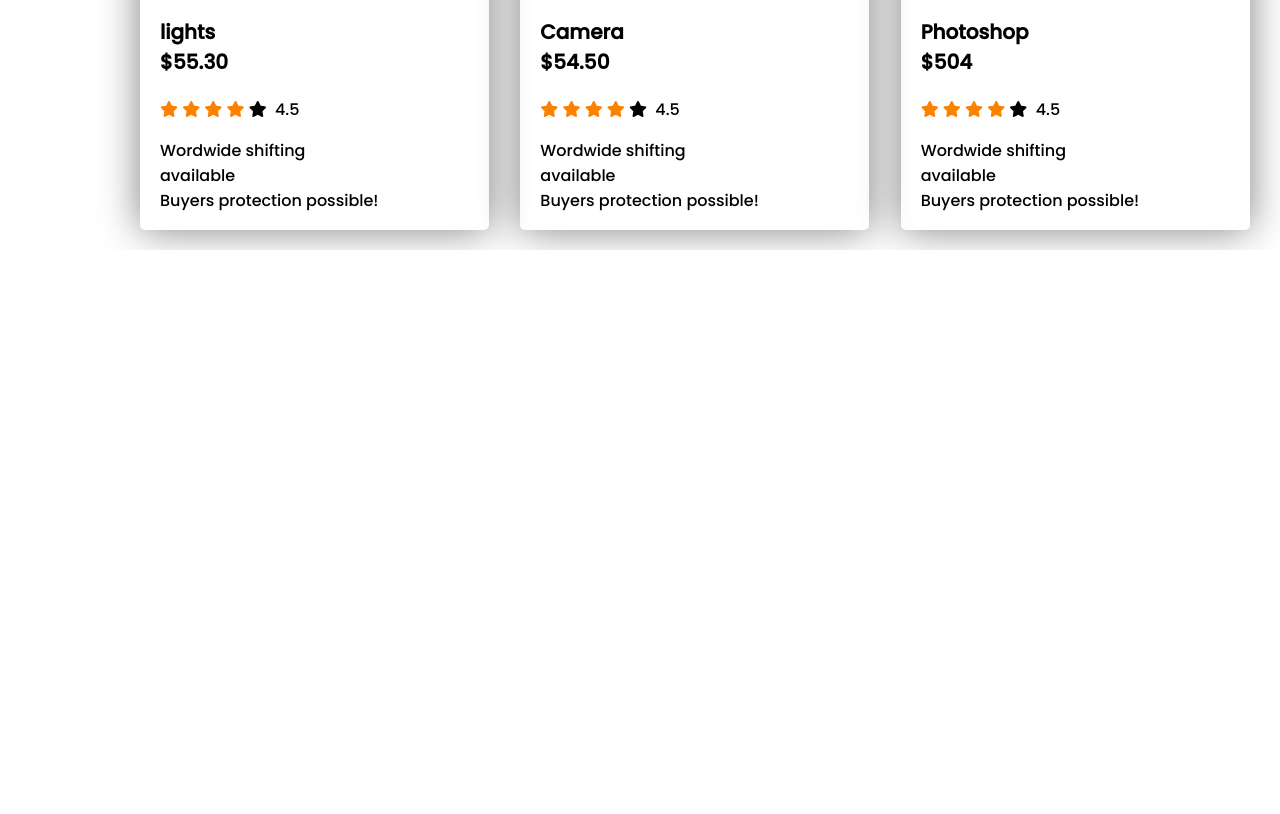
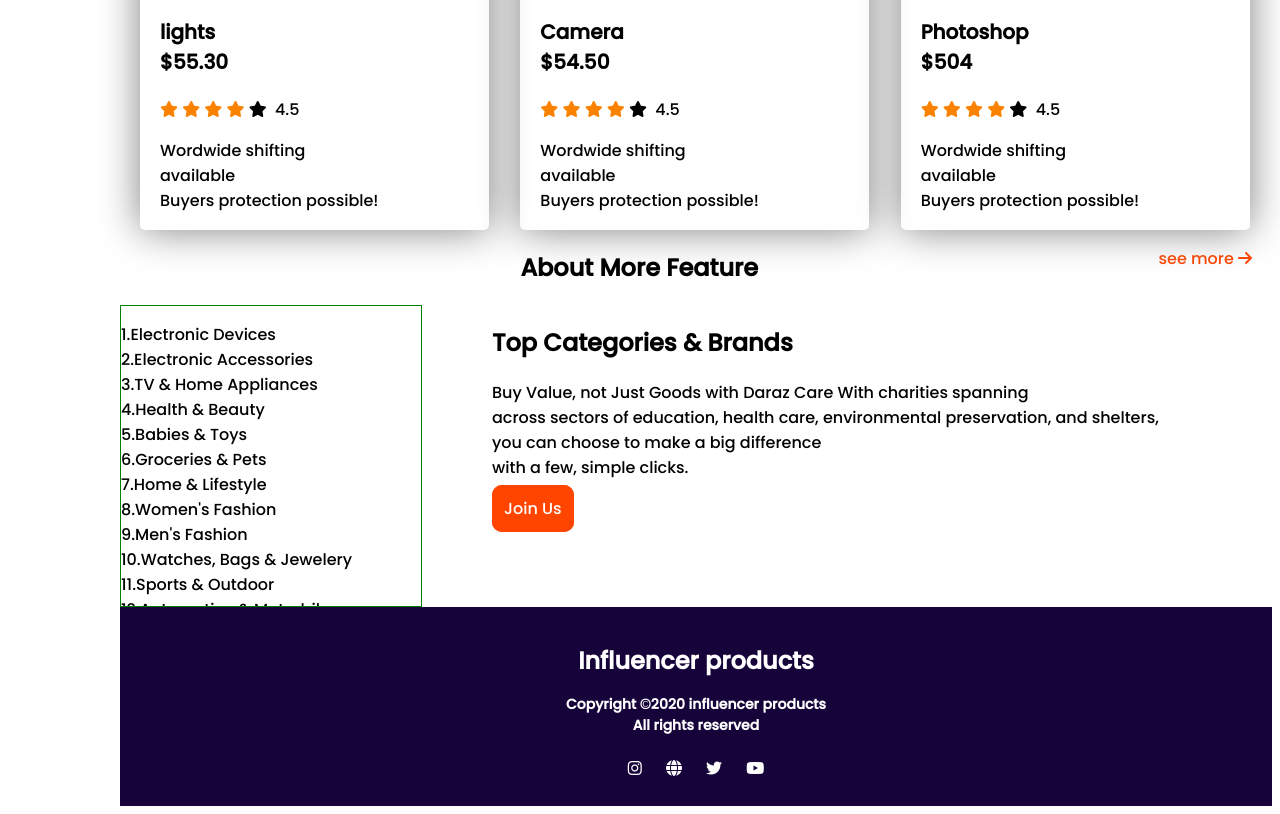
Before and after one commit to mdrafin008/influencer-portfolio, a plain HTML site: page index.html in a window 1280 px wide. Shown: the part 2170-2984 px from the top of the page. Before the commit the page ends 2420 px from the top, so only its background shows below. Drawn offline with Linux system fonts and the light colour scheme.

Commit message:
seccond-commit

```diff
--- a/index.html
+++ b/index.html
@@ -214,11 +214,54 @@
                            </div>
                        </div>
                    </div>
-
                 </div>
-
             </div>
+            <p class="see-more">see more <i class="fas fa-arrow-right"></i></p>
+        </section>
+        <section class>
+            <h1 class="third-header"> About More Feature</h1>
+        <div class="container3">
+            <div class="overflow">
+                <p>1.Electronic Devices<br>
+                    2.Electronic Accessories<br>
+                    3.TV & Home Appliances<br>
+                    4.Health & Beauty<br>
+                    5.Babies & Toys<br>
+                    6.Groceries & Pets<br>
+                    7.Home & Lifestyle<br>
+                    8.Women's Fashion<br>
+                    9.Men's Fashion<br>
+                    10.Watches, Bags & Jewelery<br>
+                    11.Sports & Outdoor<br>
+                    12.Automotive & Motorbike<br>
+                    13.Download APP<br>
+                    14.watch<br>
+                    15.Table<br>
+                    </p>
+           </div>
+           <div>
+               <h1>Top Categories & Brands</h1>
+               <p></p>
+                Buy Value, not Just Goods with Daraz Care
+                With charities spanning <br>across sectors of education, health care, environmental preservation, and shelters, <br>you can choose to make a big difference<br> with a few, simple clicks.
+                 </p>
+                 <a class="join" href="">Join Us</a>
+           </div>
+        </div>
         </section>
         </main>
+        <footer>
+          <div class="margin">
+            <h1 class="font">Influencer products</h1>
+            <p class="p-tag">Copyright &copy;2020 influencer products<br>
+             All rights reserved</p>
+          </div>
+           <div class="icon">
+            <i class="fab fa-instagram space"></i>
+            <i class="fas fa-globe space"></i>
+            <i class="fab fa-twitter space"></i>
+            <i class="fab fa-youtube space"></i>
+           </div>
+        </footer>
 </body>
 </html>
--- a/style.css
+++ b/style.css
@@ -87,3 +87,56 @@ margin-top: 5%;
 .fa-star.filled{
    color: #FB8200;
 }
+.see-more{
+    float: right;
+    color: orangered;
+}
+.third-header{
+    text-align: center;
+}
+.overflow{
+    width: 300px;
+    height: 300px;
+    border: 1px solid green;
+    overflow: scroll;
+
+}
+.container3{
+    display: flex;
+    grid-gap: 70px;
+
+}
+.join{
+    border: 2px solid orangered;
+    background-color: orangered;
+    text-decoration: none;
+    color: white;
+    padding: 10px;
+    border-radius: 10px;
+}
+footer{
+    background-color: #16033a;
+    padding: 20px;
+}
+.font{
+    text-align: center;
+    color: white;
+    font-weight: bold;
+    font-size: 24px;
+}
+.p-tag{
+    font-weight: bold;
+    font-size: 14px;
+    color: white;
+    text-align: center;
+}
+.margin{
+    margin-top: 5px;
+}
+.icon{
+    text-align: center;
+   color: white;
+}
+.space{
+    padding: 10px;
+}
```
